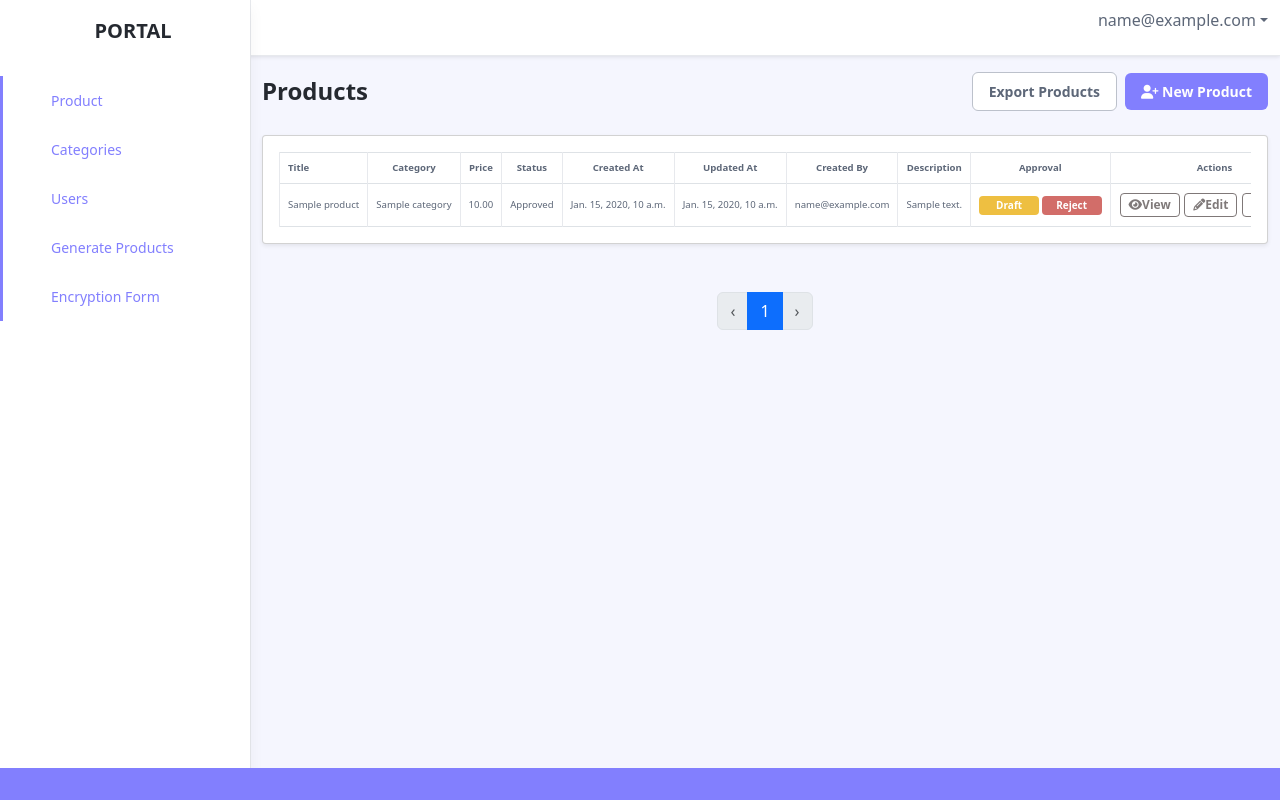
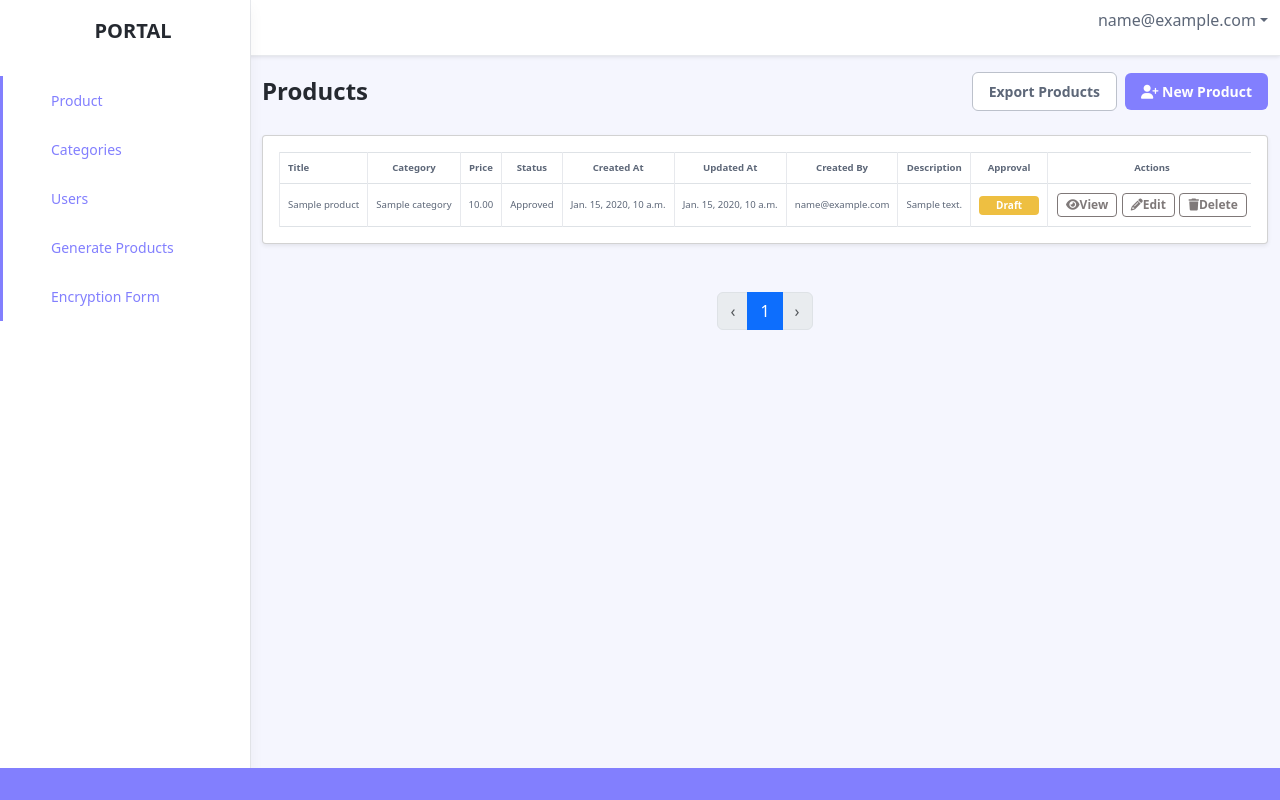
Before and after one commit to shanamalek15/django_interview_task, a Django app: page /product/ in a window 1280 px wide. Run offline with Django 4.2, Linux system fonts and the light colour scheme; a user stored in the database is signed in; tables that the repository leaves empty hold one stand-in row (values such as "Sample post"); parts of the project's set-up code (start-up, migrations or seed data) failed here and were passed over; some libraries are stand-ins or nearby versions.

Commit message:
[FIX] approve-reject btn removed for admin

```diff
--- a/templates/product_list.html
+++ b/templates/product_list.html
@@ -91,12 +91,12 @@
                                         <input type="hidden" name="status" value="draft">
                                         <button type="submit" class="btn btn-sm btn-warning approval-btn">Draft</button>
                                     </form>
-                                    <form class="d-inline-block status-form" method="post" action="{% url 'product:product-approval' product.id %}">
+                                    <!-- <form class="d-inline-block status-form" method="post" action="{% url 'product:product-approval' product.id %}">
                                         {% csrf_token %}
                                         <input type="hidden" name="product_id" value="{{ product.id }}">
                                         <input type="hidden" name="status" value="rejected">
                                         <button type="submit" class="btn btn-sm btn-danger approval-btn">Reject</button>
-                                    </form>
+                                    </form> -->
                                     {% elif product.status == 'rejected' %}
                                     <form class="d-inline-block status-form" method="post" action="{% url 'product:product-approval' product.id %}">
                                         {% csrf_token %}
@@ -104,12 +104,12 @@
                                         <input type="hidden" name="status" value="draft">
                                         <button type="submit" class="btn btn-sm btn-warning approval-btn">Draft</button>
                                     </form>
-                                    <form class="d-inline-block status-form" method="post" action="{% url 'product:product-approval' product.id %}">
+                                    <!-- <form class="d-inline-block status-form" method="post" action="{% url 'product:product-approval' product.id %}">
                                         {% csrf_token %}
                                         <input type="hidden" name="product_id" value="{{ product.id }}">
                                         <input type="hidden" name="status" value="approved">
                                         <button type="submit" class="btn btn-sm btn-success approval-btn">Approve</button>
-                                    </form>
+                                    </form> -->
                                     {% endif %}</td>
                                 {% endif %}
                                 <td class="cell text-center">
```
